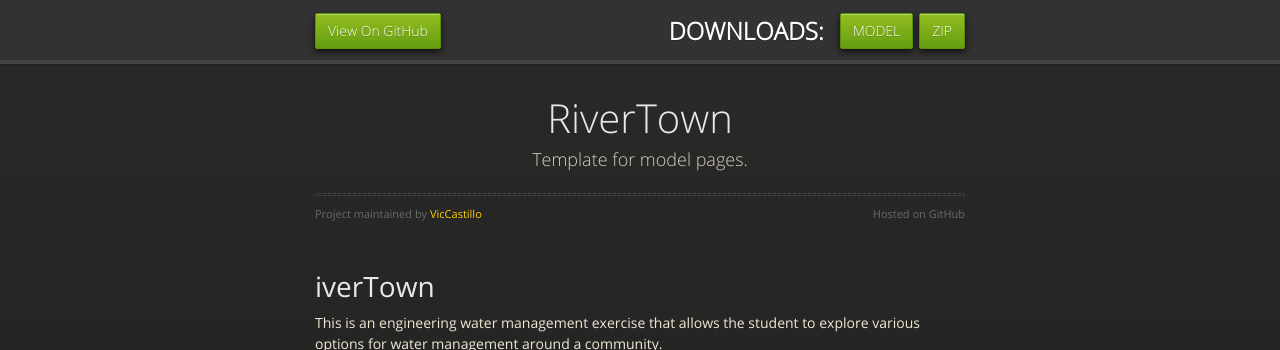
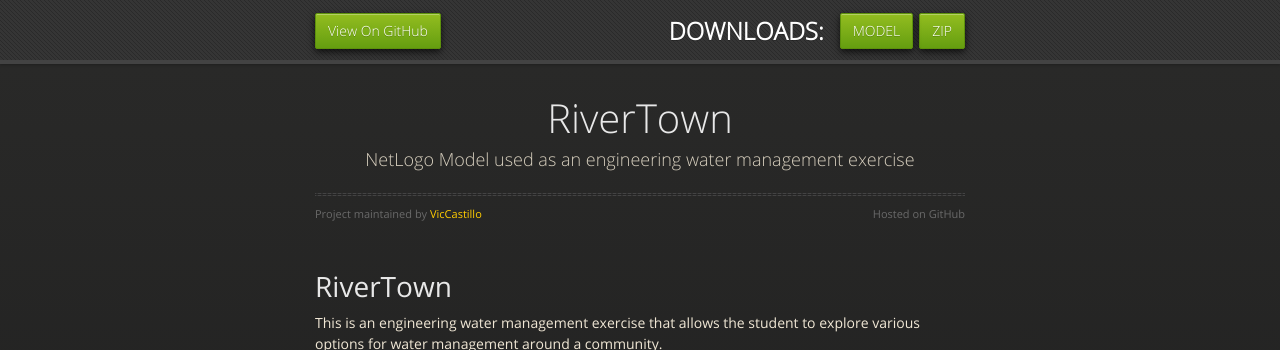
Before and after one commit to STEM-Dev/RiverTown, a Jekyll site: the page built from index.html, in a window 1280 px wide and 900 px high, cut to the strip 0-350 px from the top of the window. Built offline with Jekyll 4.4.1, drawn with Linux system fonts in a browser that asks for light colours; nearby versions of some CDN libraries; Markdown is read by kramdown in place of the engine named in the settings.

Commit message:
mod descriptions

```diff
--- a/_config.yml
+++ b/_config.yml
@@ -1,6 +1,6 @@
 modelname   : RiverTown
 modelcomment: >
-    Template for model pages.
+    NetLogo Model used as an engineering water management exercise
 baseurl     : /RiverTown
 accountname : VicCastillo
 preurl      : https://github.com/VicCastillo
--- a/_includes/LongDescription.md
+++ b/_includes/LongDescription.md
@@ -1,4 +1,4 @@
-iverTown
+RiverTown
 ==========
 
 This is an engineering water management exercise that allows the student to explore various options for water management around a community.
```
